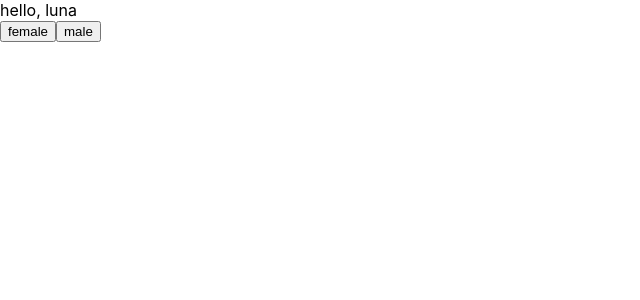
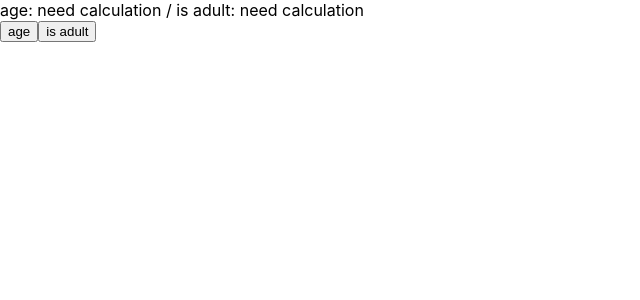
Before and after one commit to lunathebright/react-practice, a React (Create React App) app: page / in a window 1280 px wide. Shown: the top 300 px of the page, without its empty margins (0-640 px from the left). Built offline with nearby package versions, Linux system fonts and the light colour scheme.

Commit message:
useReducer

```diff
--- a/src/App.js
+++ b/src/App.js
@@ -1,9 +1,11 @@
 import Reducer from "./studies/Reducer";
+import Reducer2 from "./studies/Reducer2";
 
 function App() {
   return (
     <div className="App">
-      <Reducer userName="luna" />
+      <Reducer2 birthYear="2015" />
+      {/* <Reducer userName="luna" /> */}
     </div>
   );
 }
--- /dev/null
+++ b/src/studies/Reducer2.jsx
@@ -0,0 +1,43 @@
+import React, { useReducer } from "react";
+
+export default function Reducer2({ birthYear }) {
+  const initialState = {
+    birthYear,
+    age: "need calculation",
+    isAdult: "need calculation",
+  };
+  const yearNow = new Date().getFullYear();
+
+  function reducer(state, action) {
+    switch (action.type) {
+      case "age":
+        return { ...initialState, age: yearNow - state.birthYear };
+      case "isAdult":
+        return { ...initialState, isAdult: yearNow - state.birthYear > 18 };
+      default:
+        throw new Error();
+    }
+  }
+
+  const [state, dispatch] = useReducer(reducer, initialState);
+
+  return (
+    <>
+      <div>{`age: ${state.age} / is adult: ${state.isAdult}`}</div>
+      <button
+        onClick={() => {
+          dispatch({ type: "age" });
+        }}
+      >
+        age
+      </button>
+      <button
+        onClick={() => {
+          dispatch({ type: "isAdult" });
+        }}
+      >
+        is adult
+      </button>
+    </>
+  );
+}
```
